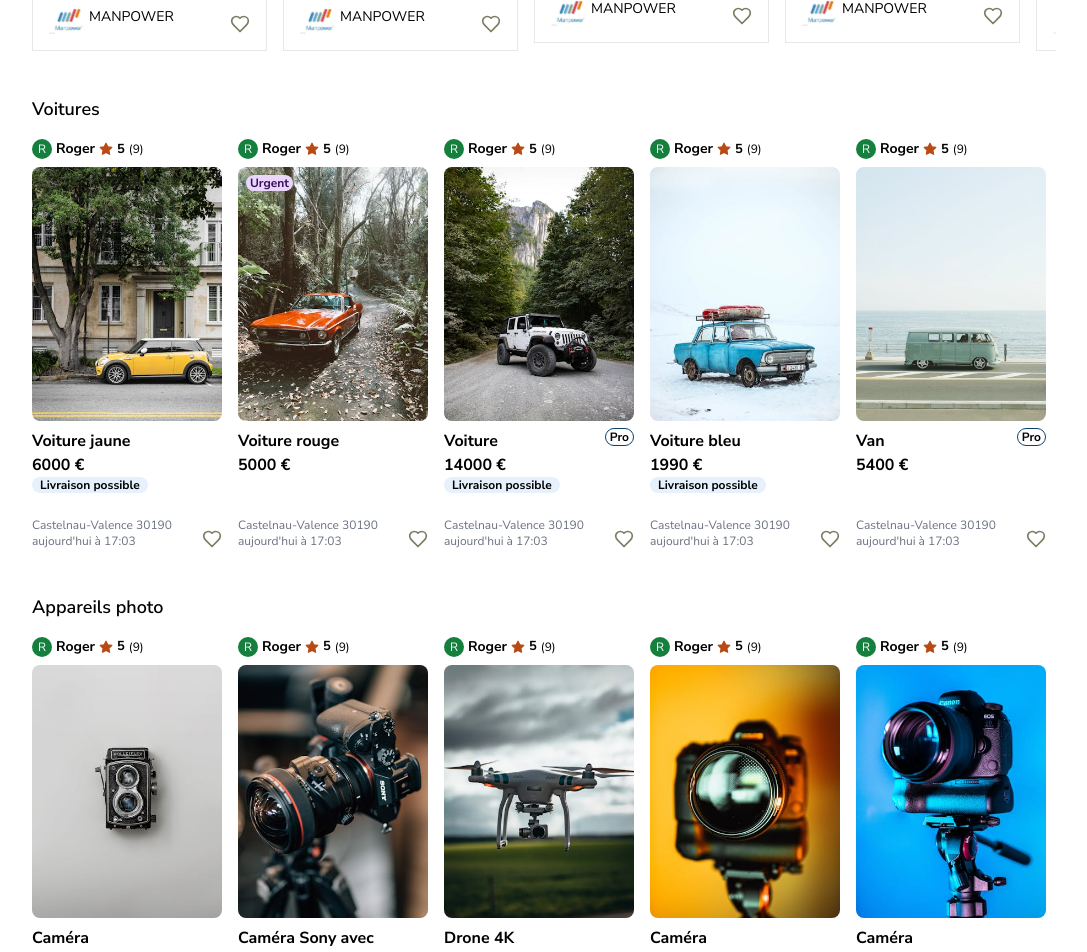
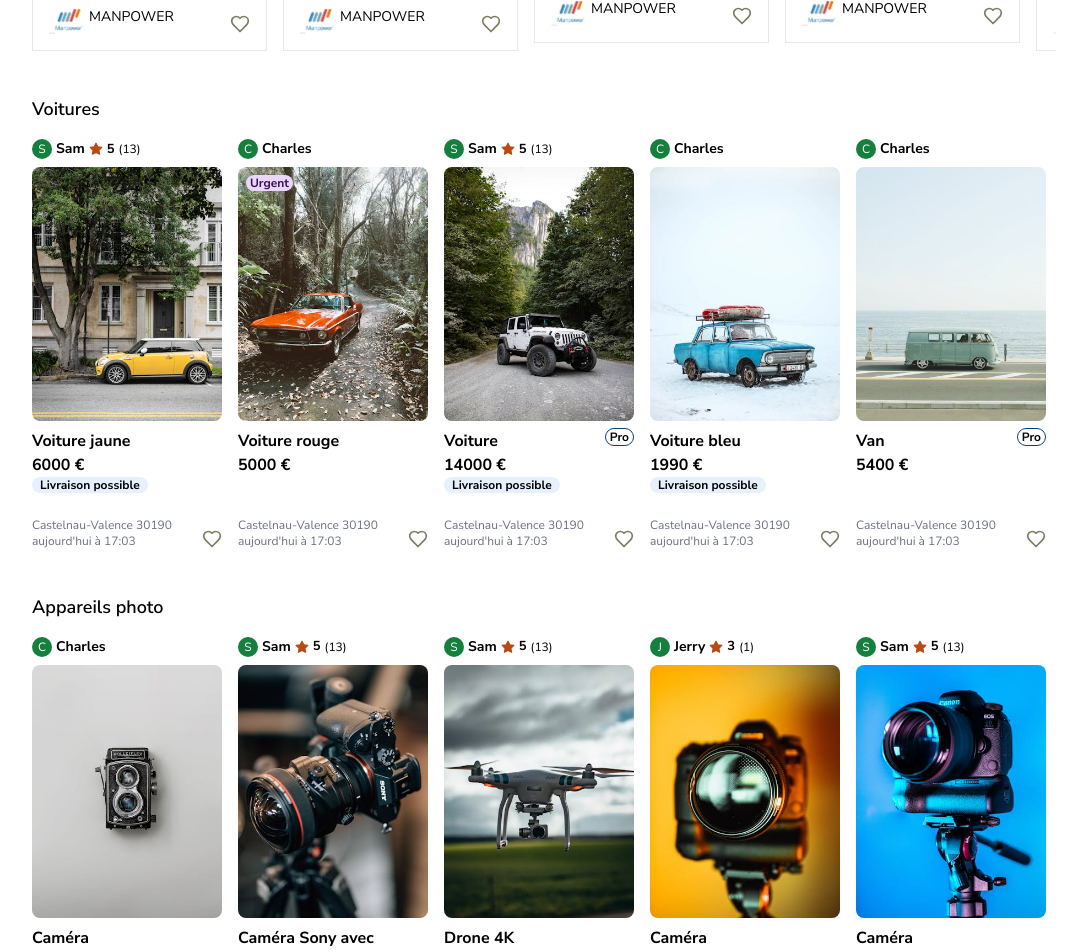
Before and after one commit to hungtrinh7/leboncoin, a Next.js app: page / in a window 1280 px wide. Shown: the part 1500-2452 px from the top of the page, without its empty margins (96-1183 px from the left). Built offline with nearby package versions, Linux system fonts and the light colour scheme.

Commit message:
dynamic Card

```diff
--- a/src/app/[category]/[productId]/page.jsx
+++ b/src/app/[category]/[productId]/page.jsx
@@ -183,9 +183,14 @@ export default function Page({ params }) {
               <LinkWatchMore />
             </div>
             <div className="flex relative gap-4 mt-4 overflow-x-auto">
-              {sellerProducts.map((product) => (
+              {sellerProducts.map((product) => {
+                const seller = USERS.find(
+                  (user) => user.id === product.sellerId
+                );
+
+                return (
                   <Card
-                  key={product.id}
+                    productId={product.id}
                     src={product.src}
                     alt={product.alt}
                     title={product.title}
@@ -195,8 +200,11 @@ export default function Page({ params }) {
                     dateCreated={product.dateCreated}
                     isProfessional={product.isProfessional}
                     isUrgent={product.isUrgent}
+                    seller={seller}
+                    category={product.category}
                   />
-              ))}
+                );
+              })}
             </div>
           </section>
           <hr className="my-lg block border-t-sm border-outline opacity-20" />
@@ -219,9 +227,14 @@ export default function Page({ params }) {
               <LinkWatchMore />
             </div>
             <div className="flex relative gap-4 mt-4 overflow-x-auto">
-              {PRODUCTS.slice(0, 5).map((product) => (
+              {PRODUCTS.slice(0, 5).map((product) => {
+                const seller = USERS.find(
+                  (user) => user.id === product.sellerId
+                );
+
+                return (
                   <Card
-                  key={product.id}
+                    productId={product.id}
                     src={product.src}
                     alt={product.alt}
                     title={product.title}
@@ -231,8 +244,11 @@ export default function Page({ params }) {
                     dateCreated={product.dateCreated}
                     isProfessional={product.isProfessional}
                     isUrgent={product.isUrgent}
+                    seller={seller}
+                    category={product.category}
                   />
-              ))}
+                );
+              })}
             </div>
           </section>
         </div>
--- a/src/app/components/UI/Card.jsx
+++ b/src/app/components/UI/Card.jsx
@@ -5,6 +5,7 @@ import Link from "next/link";
 import React, { useState } from "react";
 
 const Card = ({
+  productId,
   src,
   alt,
   title,
@@ -14,6 +15,8 @@ const Card = ({
   dateCreated,
   isProfessional,
   isUrgent,
+  seller,
+  category,
 }) => {
   const [isFavorited, setIsFavorited] = useState(false);
 
@@ -22,18 +25,24 @@ const Card = ({
   };
 
   return (
-    <Link href={"#"}>
+    <>
+      {seller && (
+        <Link href={`/${category}/${productId}`}>
           <div className="w-[190px]">
             <div className="flex">
               <span className="flex h-5 w-5 rounded-full bg-green-700 text-xs items-center justify-center text-white">
-            R
+                {seller.username.slice(0, 1)}
               </span>
-          <span className="ml-1 text-sm font-bold">Roger</span>
+              <span className="ml-1 text-sm font-bold">{seller.username}</span>
+              {seller.numberReviews > 0 && (
                 <span className="flex items-center ml-1">
                   <Star size={14} fill="#B84A14" color="#B84A14" />
-            <span className="text-[13px] font-bold ml-1">5</span>
-            <span className="text-xs ml-1">(9)</span>
+                  <span className="text-[13px] font-bold ml-1">
+                    {seller.review}
                   </span>
+                  <span className="text-xs ml-1">({seller.numberReviews})</span>
+                </span>
+              )}
             </div>
             <div className="relative">
               <Image src={src} alt={alt} className="mt-2 rounded-lg" />
@@ -79,6 +88,8 @@ const Card = ({
             </div>
           </div>
         </Link>
+      )}
+    </>
   );
 };
 
--- a/src/app/data/products.js
+++ b/src/app/data/products.js
@@ -70,7 +70,7 @@ export const PRODUCTS = [
     src: toy4,
     title: "Tracteurs",
     alt: "Tracteurs",
-    sellerId: 4,
+    sellerId: 1,
     category: "toys",
     price: 5,
     delivery: true,
@@ -85,7 +85,7 @@ export const PRODUCTS = [
     src: toy5,
     title: "Poules en figurines",
     alt: "Poules en figurines",
-    sellerId: 5,
+    sellerId: 2,
     category: "toys",
     price: 5,
     delivery: true,
@@ -100,7 +100,7 @@ export const PRODUCTS = [
     src: toy6,
     title: "Cheval figurine",
     alt: "Cheval figurine",
-    sellerId: 1,
+    sellerId: 3,
     category: "toys",
     price: 5,
     delivery: true,
@@ -166,7 +166,7 @@ export const PRODUCTS = [
     src: car4,
     title: "Voiture bleu",
     alt: "Voiture bleu",
-    sellerId: 3,
+    sellerId: 2,
     category: "cars",
     price: 1990,
     delivery: true,
@@ -181,7 +181,7 @@ export const PRODUCTS = [
     src: car5,
     title: "Van",
     alt: "Van",
-    sellerId: 4,
+    sellerId: 2,
     category: "cars",
     price: 5400,
     delivery: false,
@@ -256,7 +256,7 @@ export const PRODUCTS = [
     src: camera4,
     title: "Caméra",
     alt: "Caméra",
-    sellerId: 5,
+    sellerId: 3,
     category: "camera",
     price: 1900,
     delivery: true,
@@ -286,7 +286,7 @@ export const PRODUCTS = [
     src: camera6,
     title: "Objectif 70-200mm",
     alt: "Objectif 70-200mm",
-    sellerId: 7,
+    sellerId: 2,
     category: "camera",
     price: 2000,
     delivery: true,
--- a/src/app/data/users.js
+++ b/src/app/data/users.js
@@ -3,5 +3,18 @@ export const USERS = [
     id: 1,
     username: "Sam",
     numberReviews: 13,
+    review: 5,
+  },
+  {
+    id: 2,
+    username: "Charles",
+    numberReviews: 0,
+    review: null,
+  },
+  {
+    id: 3,
+    username: "Jerry",
+    numberReviews: 1,
+    review: 3,
   },
 ];
--- a/src/app/page.js
+++ b/src/app/page.js
@@ -11,6 +11,7 @@ import { RECENTS_SEARCH } from "./data/recentsSearch";
 import { IMG_CATEGORIES } from "./data/imgCategories";
 import { PRODUCTS } from "./data/products";
 import { JOBS } from "./data/jobs";
+import { USERS } from "./data/users";
 import Link from "next/link";
 
 export default function Home() {
@@ -62,8 +63,12 @@ export default function Home() {
         </h2>
         <h3 className="text-lg font-semibold mt-5">Jeux & Jouets</h3>
         <div className="flex relative gap-4 mt-4 overflow-x-auto pb-6">
-          {toys.map((toy) => (
+          {toys.map((toy) => {
+            const seller = USERS.find((user) => user.id === toy.sellerId);
+
+            return (
               <Card
+                productId={toy.id}
                 src={toy.src}
                 alt={toy.alt}
                 title={toy.title}
@@ -73,8 +78,11 @@ export default function Home() {
                 dateCreated={toy.dateCreated}
                 isProfessional={toy.isProfessional}
                 isUrgent={toy.isUrgent}
+                seller={seller}
+                category={toy.category}
               />
-          ))}
+            );
+          })}
         </div>
       </section>
       <section className="flex flex-col max-w-5xl mx-auto">
@@ -105,8 +113,12 @@ export default function Home() {
       <section className="flex flex-col max-w-5xl mx-auto">
         <h3 className="text-lg font-semibold mt-5">Voitures</h3>
         <div className="flex relative gap-4 mt-4 overflow-x-auto pb-6">
-          {cars.map((car) => (
+          {cars.map((car) => {
+            const seller = USERS.find((user) => user.id === car.sellerId);
+
+            return (
               <Card
+                productId={car.id}
                 src={car.src}
                 alt={car.alt}
                 title={car.title}
@@ -116,15 +128,22 @@ export default function Home() {
                 dateCreated={car.dateCreated}
                 isProfessional={car.isProfessional}
                 isUrgent={car.isUrgent}
+                seller={seller}
+                category={car.category}
               />
-          ))}
+            );
+          })}
         </div>
       </section>
       <section className="flex flex-col max-w-5xl mx-auto">
         <h3 className="text-lg font-semibold mt-5">Appareils photo</h3>
         <div className="flex relative gap-4 mt-4 overflow-x-auto pb-6">
-          {cameras.map((camera) => (
+          {cameras.map((camera) => {
+            const seller = USERS.find((user) => user.id === camera.sellerId);
+
+            return (
               <Card
+                productId={camera.id}
                 src={camera.src}
                 alt={camera.alt}
                 title={camera.title}
@@ -134,8 +153,11 @@ export default function Home() {
                 dateCreated={camera.dateCreated}
                 isProfessional={camera.isProfessional}
                 isUrgent={camera.isUrgent}
+                seller={seller}
+                category={camera.category}
               />
-          ))}
+            );
+          })}
         </div>
       </section>
       <section className="flex flex-col max-w-5xl mx-auto mt-6">
```
Lines whose indentation alone changed are shown as unchanged.
